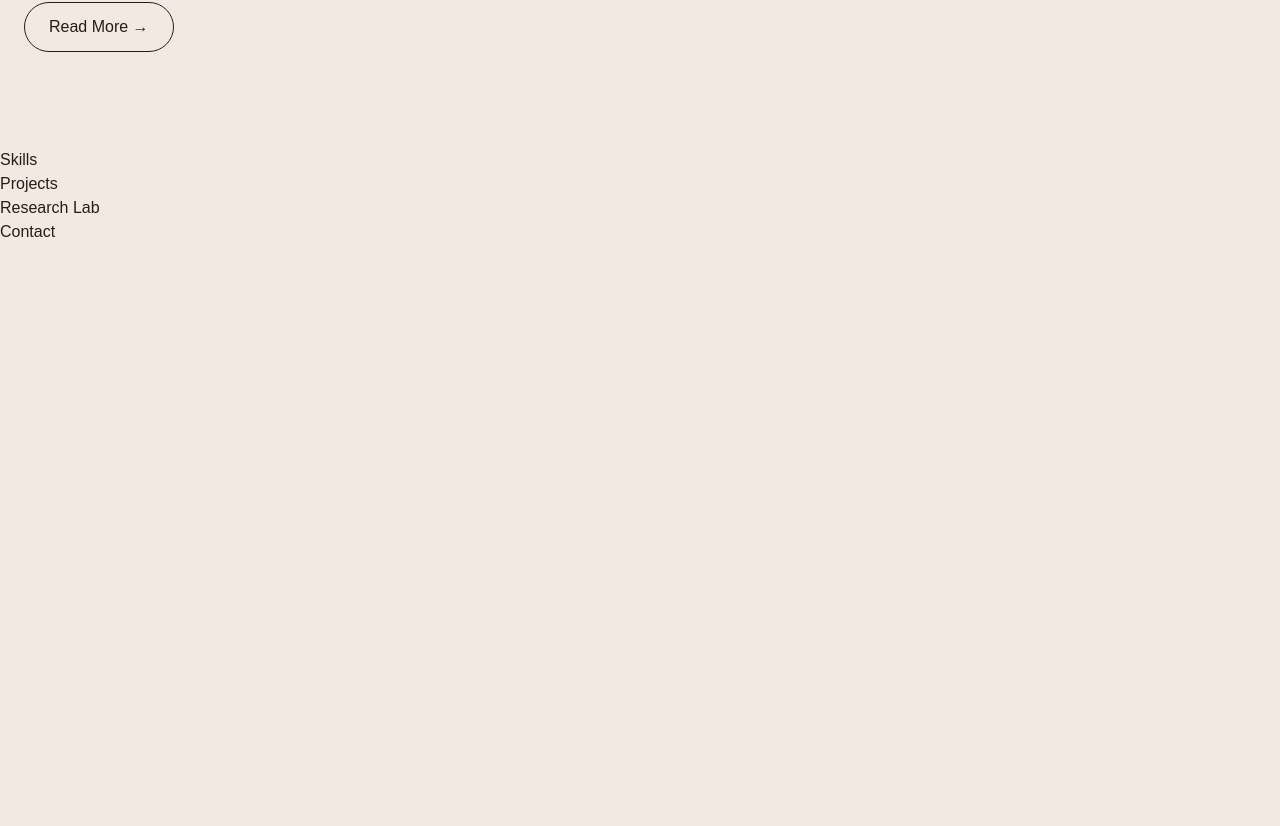
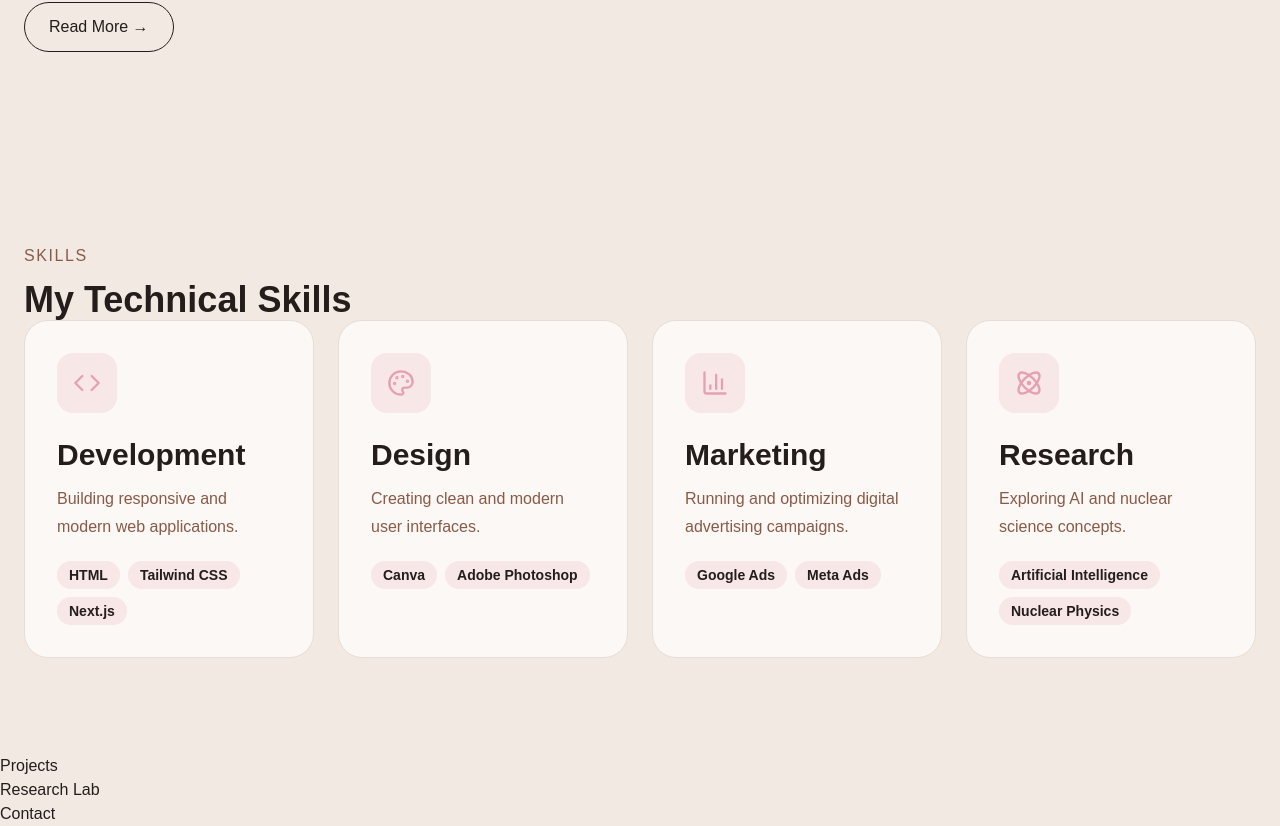
Before and after one commit to mahidulphy/phy-portfolio, a Next.js app: page / in a window 1280 px wide. Shown: the part 1193-2019 px from the top of the page. Before the commit the page ends 1437 px from the top, so only its background shows below. Built offline with nearby package versions, Linux system fonts and the light colour scheme.

Commit message:
Complete skills section

```diff
--- a/app/page.tsx
+++ b/app/page.tsx
@@ -1,6 +1,12 @@
-import Image from "next/image"
+import Image from "next/image";
 import Link from "next/link";
-
+import SkillCard from "@/components/SkillCard";
+import {
+  Code,
+  Palette,
+  ChartColumn,
+  Atom,
+} from "lucide-react";
 export default function Home() {
   return (
    <>
@@ -8,7 +14,7 @@ export default function Home() {
       <div className="max-w-7xl mx-auto px-6">
       <nav className="flex justify-between items-center py-0">
         <div> <Link href="/">
-         <Image src="/logo-dark.svg" alt="mahidulphy logo" width={70} height={70} />
+         <Image src="/logo-dark.svg" alt="mahidulphy logo" width={70} height={70} loading="eager" />
          </Link></div>
 
         <div className="flex items-center gap-6">
@@ -99,8 +105,58 @@ export default function Home() {
 
 
 
-      <section id="skills">
-        <h2>Skills</h2>
+      <section id="skills" className="max-w-7xl mx-auto px-6 py-24">
+       <p className="uppercase tracking-widest text-[#895A47]">
+          Skills
+       </p>
+
+       <h2 className="mt-3 text-4xl font-bold text-[#241D1C]">
+         My Technical Skills
+       </h2>
+
+       <div className="grid grid-cols-1 md:grid-cols-2 lg:grid-cols-4 gap-6">
+
+          <SkillCard
+           icon={Code}
+           title="Development"
+           description="Building responsive and modern web applications."
+           skills={[
+             "HTML",
+             "Tailwind CSS",
+             "Next.js",
+           ]}
+          />
+
+          <SkillCard
+           icon={Palette}
+           title="Design"
+           description="Creating clean and modern user interfaces."
+           skills={[
+             "Canva",
+             "Adobe Photoshop",
+           ]}
+          />
+
+          <SkillCard
+           icon={ChartColumn}
+           title="Marketing"
+            description="Running and optimizing digital advertising campaigns."
+           skills={[
+             "Google Ads",
+             "Meta Ads",
+           ]}
+          />
+
+          <SkillCard
+           icon={Atom}
+           title="Research"
+           description="Exploring AI and nuclear science concepts."
+           skills={[
+             "Artificial Intelligence",
+             "Nuclear Physics",
+           ]}
+          />
+        </div>
       </section>
 
 
--- /dev/null
+++ b/components/SkillCard.tsx
@@ -0,0 +1,44 @@
+import { LucideIcon } from "lucide-react";
+
+type SkillCardProps = {
+  icon: LucideIcon;
+  title: string;
+  description: string;
+  skills: string[];
+};
+
+export default function SkillCard({
+  icon: Icon,
+  title,
+  description,
+  skills,
+}: SkillCardProps) {
+  return (
+    <div className="rounded-3xl border border-[#E5DDD6] bg-[#FCF8F5] p-8 transition-all duration-300 hover:-translate-y-2 hover:border-[#E5A1B1] hover:shadow-xl">
+
+      <div className="mb-6 inline-flex rounded-2xl bg-[#E5A1B1]/20 p-4">
+        <Icon className="h-7 w-7 text-[#E5A1B1]" />
+      </div>
+
+      <h3 className="text-3xl font-bold text-[#241D1C]">
+        {title}
+      </h3>
+
+      <p className="mt-3 mb-5 text-[#895A47] leading-7">
+  {description}
+</p>
+
+      <div className="flex flex-wrap gap-2">
+        {skills.map((skill) => (
+          <span
+            key={skill}
+            className="rounded-full bg-[#E5A1B1]/20 px-3 py-1 text-sm font-semibold text-[#241D1C]"
+          >
+            {skill}
+          </span>
+        ))}
+      </div>
+
+    </div>
+  );
+}
--- a/package.json
+++ b/package.json
@@ -9,6 +9,7 @@
     "lint": "eslint"
   },
   "dependencies": {
+    "lucide-react": "^1.23.0",
     "next": "16.2.10",
     "react": "19.2.4",
     "react-dom": "19.2.4"
```
Also changed, not shown: 1 other file (tests, documents, lock files or other folders).
